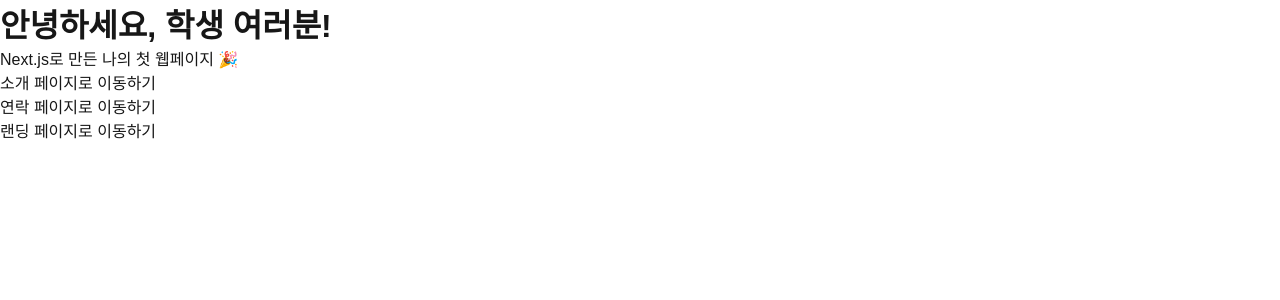
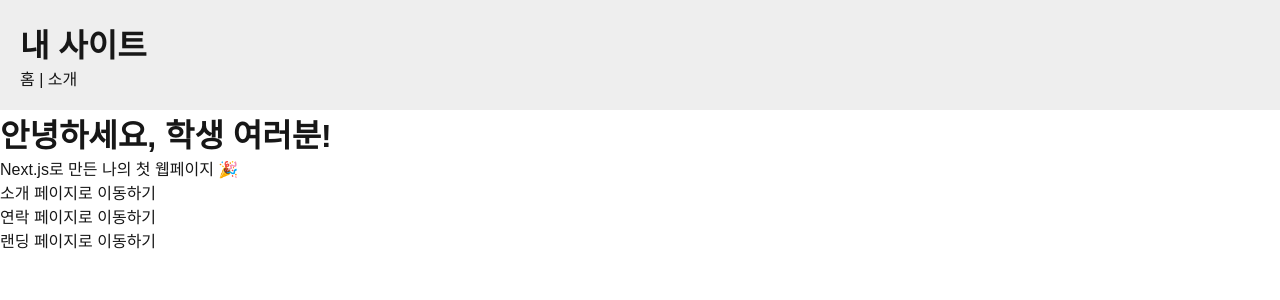
Before and after one commit to heroyooi/next-tutorial, a Next.js app: page / in a window 1280 px wide. Shown: the top 300 px of the page. Built offline with nearby package versions, Linux system fonts and the light colour scheme.

Commit message:
📘 D. 컴포넌트(Component) 이해하기 - 재사용 가능한 블록 만들기

```diff
--- a/src/app/layout.tsx
+++ b/src/app/layout.tsx
@@ -1,20 +1,21 @@
-import type { Metadata } from "next";
-import { Geist, Geist_Mono } from "next/font/google";
-import "./globals.css";
+import type { Metadata } from 'next';
+import { Geist, Geist_Mono } from 'next/font/google';
+import Header from '@/components/Header';
+import './globals.css';
 
 const geistSans = Geist({
-  variable: "--font-geist-sans",
-  subsets: ["latin"],
+  variable: '--font-geist-sans',
+  subsets: ['latin'],
 });
 
 const geistMono = Geist_Mono({
-  variable: "--font-geist-mono",
-  subsets: ["latin"],
+  variable: '--font-geist-mono',
+  subsets: ['latin'],
 });
 
 export const metadata: Metadata = {
-  title: "Create Next App",
-  description: "Generated by create next app",
+  title: '퍼블리셔를 위한 Next.js 입문',
+  description: '비전공자도 쉽게 배우는 Next.js',
 };
 
 export default function RootLayout({
@@ -23,8 +24,9 @@ export default function RootLayout({
   children: React.ReactNode;
 }>) {
   return (
-    <html lang="en">
+    <html lang='en'>
       <body className={`${geistSans.variable} ${geistMono.variable}`}>
+        <Header />
         {children}
       </body>
     </html>
--- /dev/null
+++ b/src/components/Header.tsx
@@ -0,0 +1,12 @@
+import Link from 'next/link'
+
+export default function Header() {
+  return (
+    <header style={{ backgroundColor: '#eee', padding: '20px' }}>
+      <h1>내 사이트</h1>
+      <nav>
+        <Link href="/">홈</Link> | <Link href="/about">소개</Link>
+      </nav>
+    </header>
+  )
+}
```
Also changed, not shown: src/app/page.tsx (+7 -5 lines).
